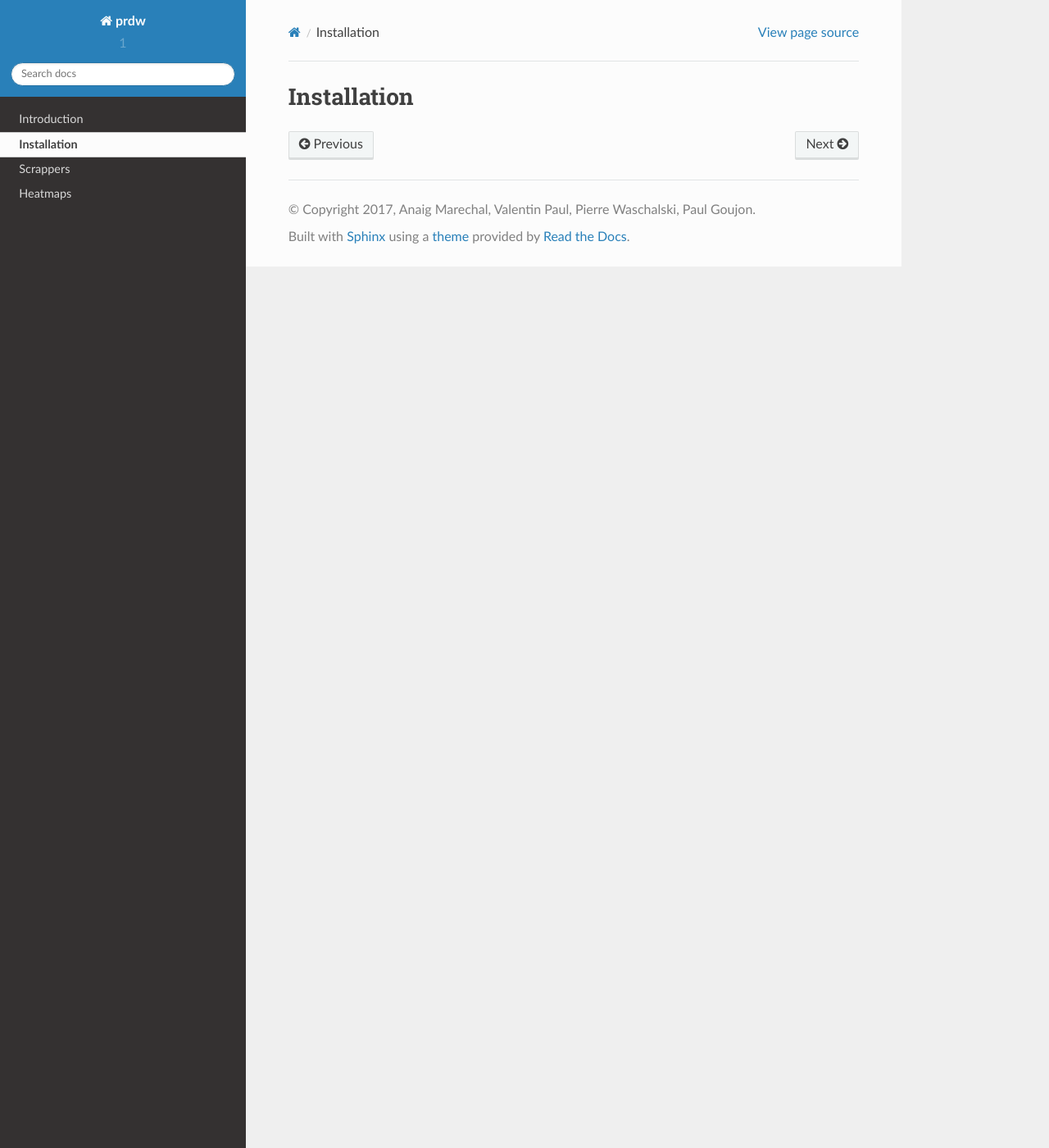
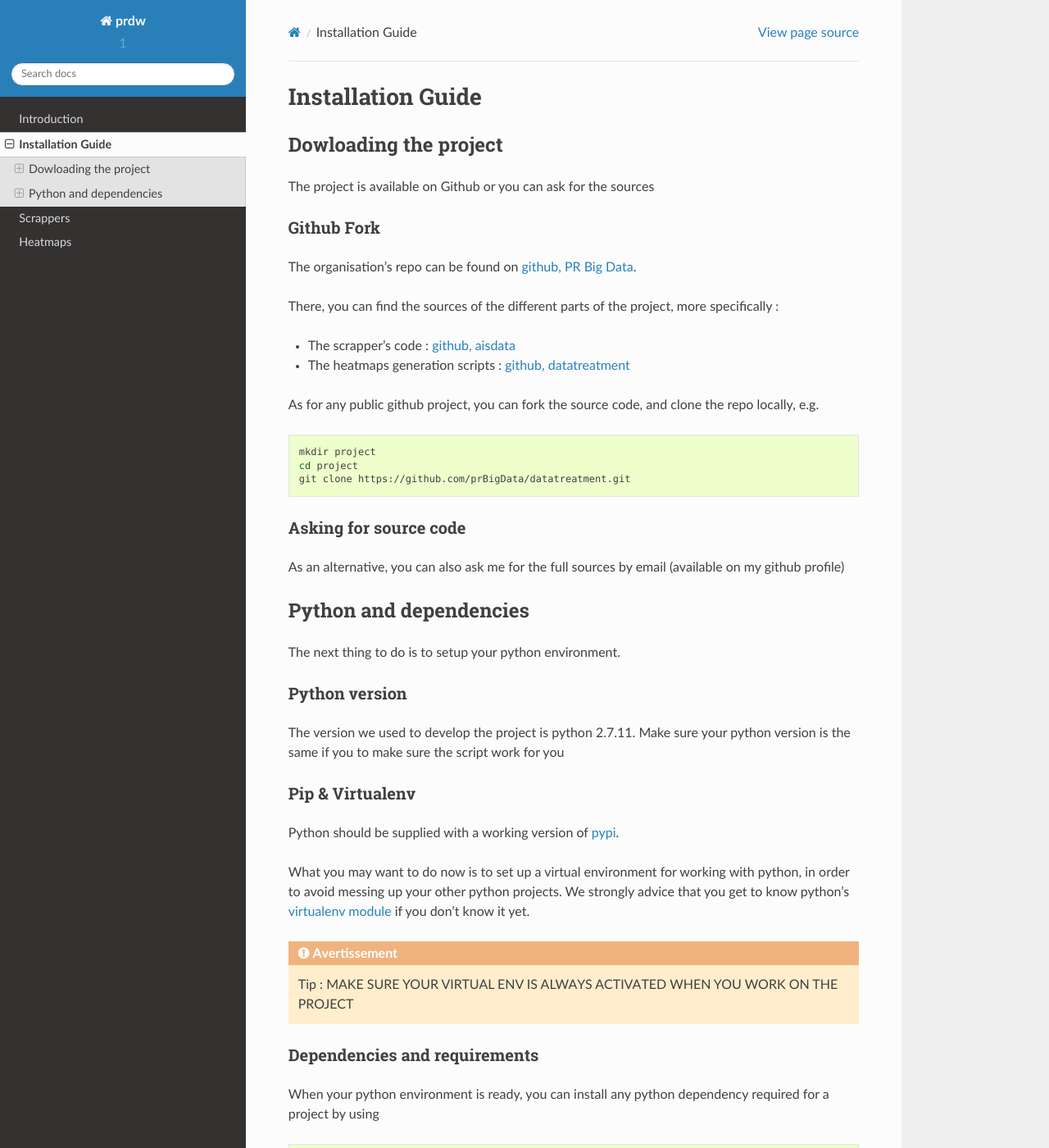
Before and after one commit to prBigData/documentation, a Sphinx documentation site: the page built from source/installation.rst, in a window 1280 px wide and 1400 px high. Shown: the whole window at 82% size. Built offline with Sphinx 7.4.7 and the Read the Docs theme 2.0.0, drawn with Linux system fonts in a browser that asks for light colours; some of the changed text lies outside the part shown.

Commit message:
installation page of the doc

```diff
--- a/source/installation.rst
+++ b/source/installation.rst
@@ -1,3 +1,83 @@
-############
-Installation
-############
+##################
+Installation Guide
+##################
+
+
+**********************
+Dowloading the project
+**********************
+
+The project is available on Github or you can ask for the sources
+
+===========
+Github Fork
+===========
+
+The organisation's repo can be found on `github, PR Big Data`_.
+
+.. _github, PR Big Data: https://github.com/prBigData
+
+There, you can find the sources of the different parts of the project, more specifically :
+
+* The scrapper's code : `github, aisdata`_
+* The heatmaps generation scripts : `github, datatreatment`_
+
+.. _github, aisdata: https://github.com/prBigData/aisdata
+
+.. _github, datatreatment: https://github.com/prBigData/datatreatment
+
+As for any public github project, you can fork the source code, and clone the repo locally, e.g.
+
+.. code-block:: bash
+
+    mkdir project
+    cd project
+    git clone https://github.com/prBigData/datatreatment.git
+
+
+======================
+Asking for source code
+======================
+
+As an alternative, you can also ask me for the full sources by email (available on my github profile)
+
+
+***********************
+Python and dependencies
+***********************
+
+The next thing to do is to setup your python environment.
+
+==============
+Python version
+==============
+
+The version we used to develop the project is python 2.7.11. Make sure your python version is the same if you to make sure the script work for you
+
+================
+Pip & Virtualenv
+================
+
+Python should be supplied with a working version of `pypi`_.
+
+.. _pypi: https://pypi.python.org/pypi
+
+What you may want to do now is to set up a virtual environment for working with python, in order to avoid messing up your other python projects. We strongly advice that you get to know python's `virtualenv module`_ if you don't know it yet.
+
+.. _virtualenv module: http://docs.python-guide.org/en/latest/dev/virtualenvs/
+
+
+.. warning::
+
+    Tip : MAKE SURE YOUR VIRTUAL ENV IS ALWAYS ACTIVATED WHEN YOU WORK ON THE PROJECT
+
+
+=============================
+Dependencies and requirements
+=============================
+
+When your python environment is ready, you can install any python dependency required for a project by using
+
+.. code-block:: bash
+
+    pip install -r requirements.txt
```
